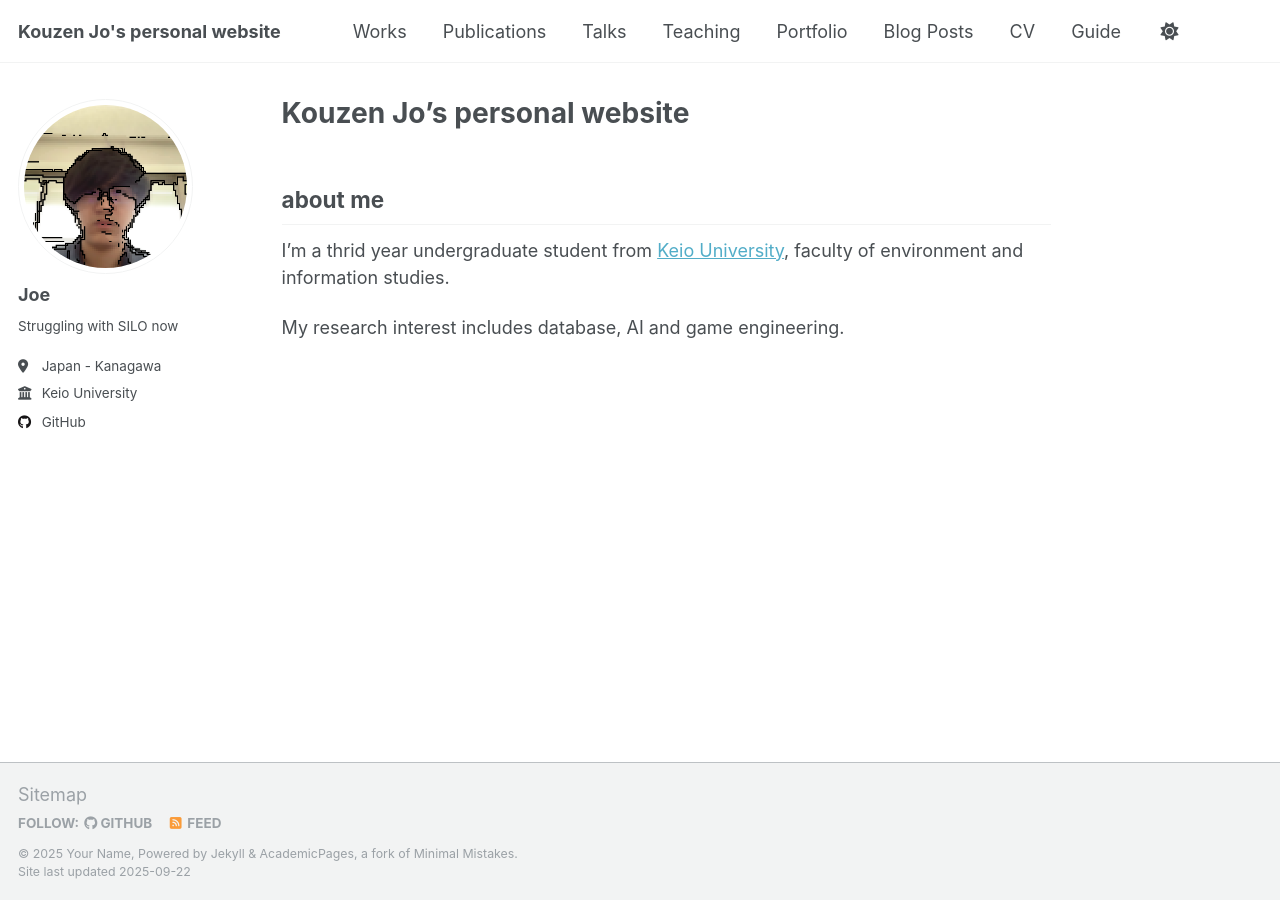
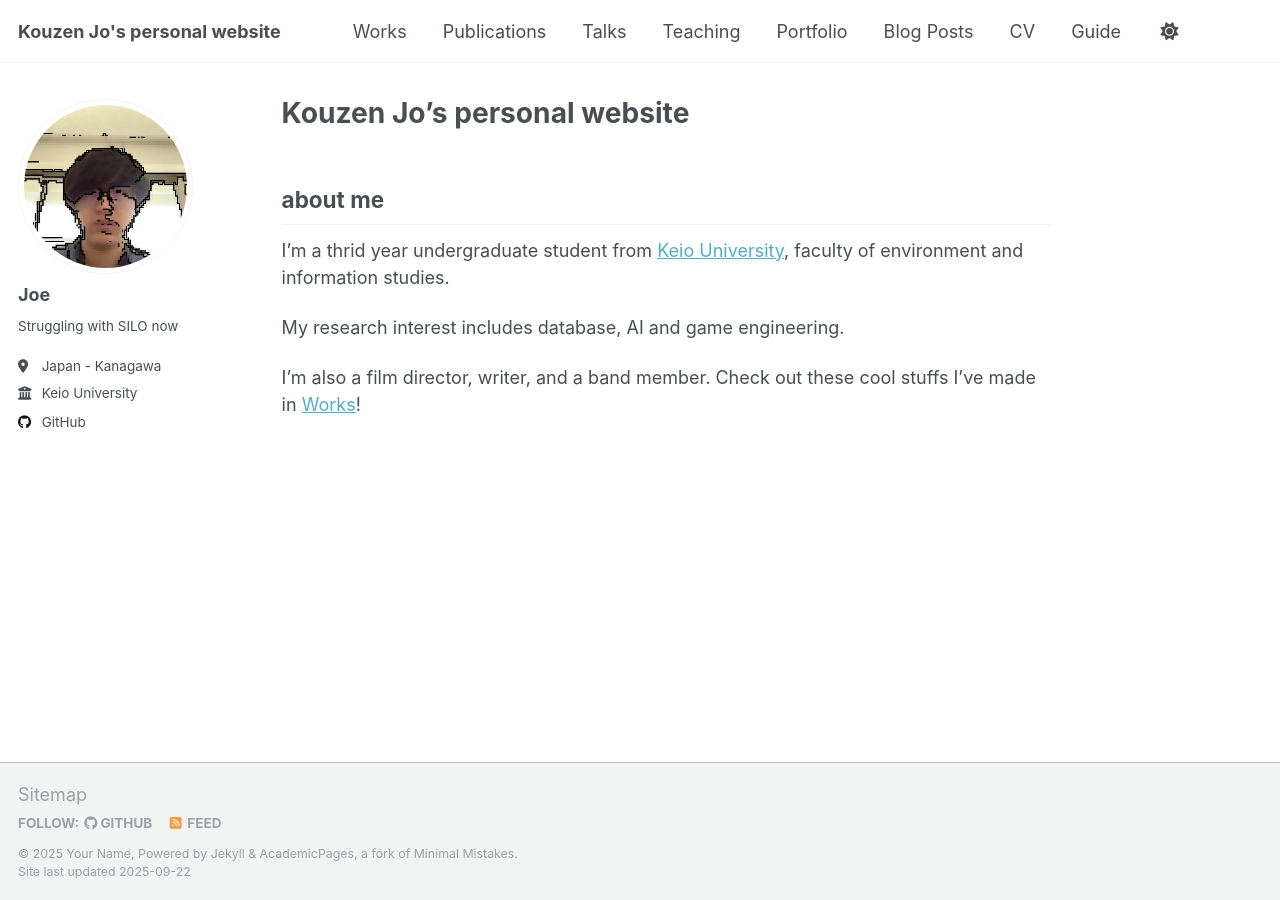
Before and after one commit to Joe-Xuu/joe-xuu.github.io, a Jekyll site: the page built from _pages/about.md, in a window 1280 px wide. Built offline with Jekyll 4.4.1, drawn with Linux system fonts in a browser that asks for light colours.

Commit message:
Update about.md

```diff
--- a/_pages/about.md
+++ b/_pages/about.md
@@ -12,3 +12,5 @@ about me
 I'm a thrid year undergraduate student from [Keio University](https://www.keio.ac.jp/ja), faculty of environment and information studies.
 
 My research interest includes database, AI and game engineering.
+
+I'm also a film director, writer, and a band member. Check out these cool stuffs I've made in [Works](/_pages/works.md)!
```
